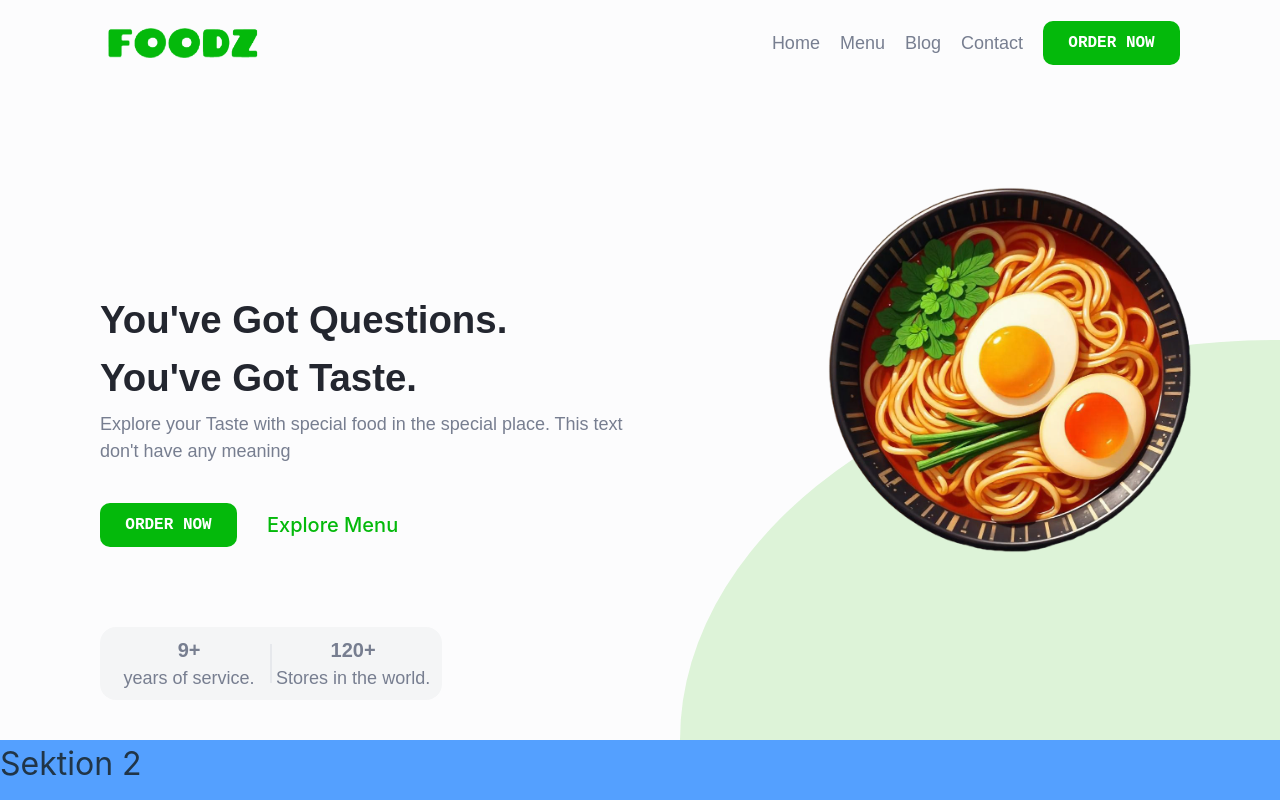
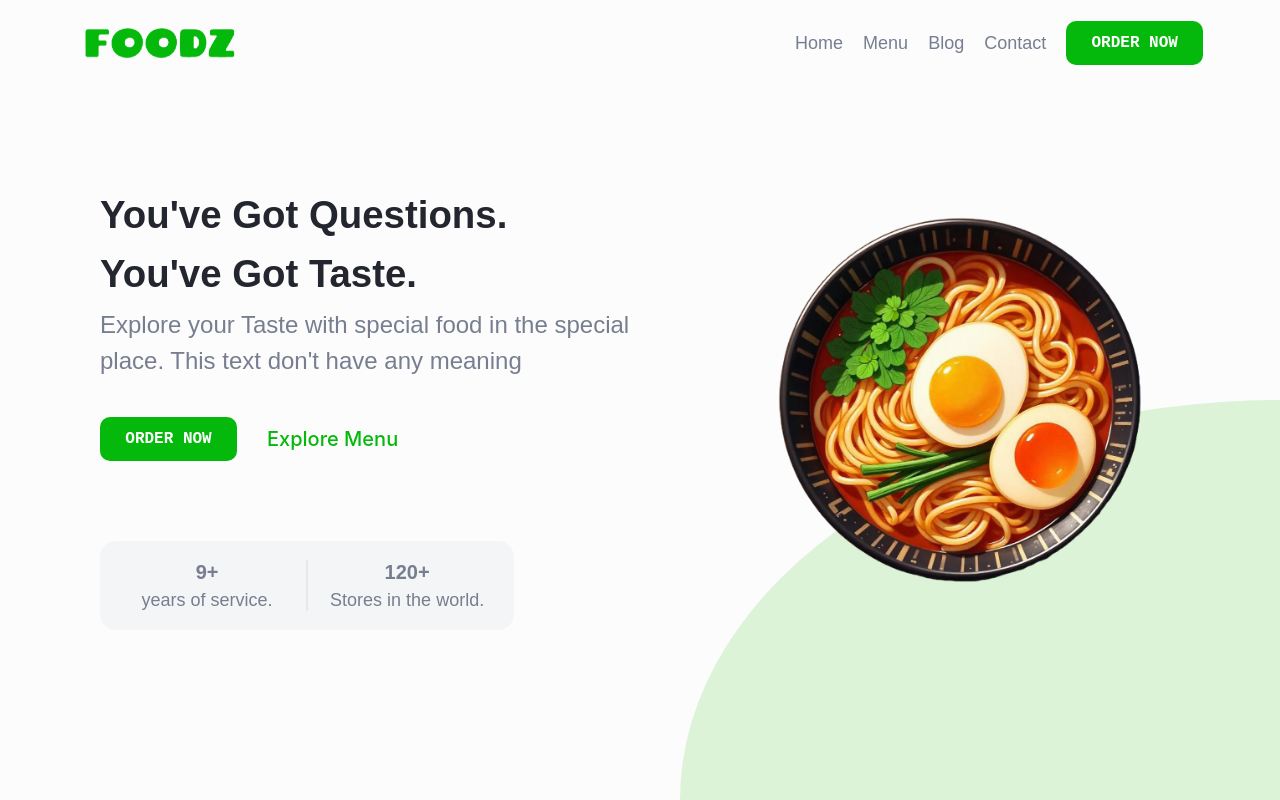
Before and after one commit to Fiffigelin/foodz-website, a React (Vite) app: page / in a window 1280 px wide. Built offline with nearby package versions, Linux system fonts and the light colour scheme; a web font is replaced by a local one.

Commit message:
fix: minor styling fixes and replace <nav> with a <header>

```diff
--- a/src/App.scss
+++ b/src/App.scss
@@ -11,99 +11,11 @@ body,
 	background-color: global.$background-color-white;
 	.container {
 		.section {
-			min-height: 92.5vh;
+			min-height: 100vh;
 			display: flex;
 			flex-direction: column;
 			font-size: 2rem;
 			transition: transform 2s ease-in-out;
 		}
-		.section:nth-child(2) {
-			background: #fcfcfd;
-		}
-		.section:nth-child(3) {
-			background: #54a0ff;
-		}
-		.section:nth-child(4) {
-			background: #1dd1a1;
-		}
-		.section:nth-child(5) {
-			background: #fdcb6e;
-		}
-		.section:nth-child(6) {
-			background: #a29bfe;
-		}
 	}
 }
-
-// #root {
-// 	overflow: hidden;
-// 	width: 100vw;
-// 	height: 100vh;
-
-// 	.container {
-// 		width: 100%;
-
-// 		.nav-container {
-// 			width: 100%;
-// 			height: 10%;
-// 			display: flex;
-// 			background-color: global.$background-color-white;
-// 			justify-content: space-between;
-// 			position: absolute;
-// 			padding: global.$space-8 0;
-// 			z-index: 9999;
-
-// 			.nav-left {
-// 				margin: global.$space-4 global.$space-8;
-// 				margin-left: global.$space-great;
-// 				display: flex;
-// 				align-self: center;
-// 				.nav-logo {
-// 					width: 200px;
-// 					height: 100%;
-// 					justify-self: center;
-// 				}
-// 			}
-
-// 			.nav-right {
-// 				margin: global.$space-4 global.$space-great;
-// 				display: flex;
-// 				flex-direction: row;
-// 				justify-content: space-between;
-// 				align-items: center;
-// 				gap: global.$space-16;
-// 				.nav-link {
-// 					cursor: pointer;
-// 					margin: global.$space-4;
-// 					color: global.$text-color-grey;
-// 					font-family: global.$text-font;
-// 					font-size: global.$font-18;
-// 				}
-// 			}
-// 		}
-// 		.section {
-// 			height: 90vh;
-// 			width: 100%;
-// 			display: flex;
-// 			flex-direction: column;
-// 			justify-content: space-between;
-// 			font-size: 2rem;
-// 			transition: transform 2s ease-in-out;
-// 		}
-// 		.section:nth-child(2) {
-// 			background: #fcfcfd;
-// 		}
-// 		.section:nth-child(3) {
-// 			background: #54a0ff;
-// 		}
-// 		.section:nth-child(4) {
-// 			background: #1dd1a1;
-// 		}
-// 		.section:nth-child(5) {
-// 			background: #fdcb6e;
-// 		}
-// 		.section:nth-child(6) {
-// 			background: #a29bfe;
-// 		}
-// 	}
-// }
--- a/src/components/navbar/navbar.scss
+++ b/src/components/navbar/navbar.scss
@@ -65,8 +65,8 @@
 		display: flex;
 
 		.nav-left {
-			// padding: global.$space-8;
-			margin-left: global.$space-40;
+			// margin-left: global.$space-40;
+			margin-left: clamp(8px, 6vw, 100px);
 			display: flex;
 			align-items: center;
 			flex-direction: row;
@@ -90,7 +90,8 @@
 			width: auto;
 			gap: global.$space-20;
 			padding-bottom: 0;
-			margin-right: global.$space-40;
+			margin-right: clamp(8px, 6vw, 100px);
+			// margin-right: global.$space-40;
 			.order-btn {
 				display: block;
 			}
@@ -105,7 +106,8 @@
 
 		.nav-left {
 			padding: global.$space-8;
-			margin-left: global.$space-great;
+			margin-left: clamp(8px, 6vw, 100px);
+			// margin-left: global.$space-great;
 			display: flex;
 			align-items: center;
 			flex-direction: row;
@@ -129,7 +131,8 @@
 			width: auto;
 			gap: global.$space-20;
 			padding-bottom: 0;
-			margin-right: global.$space-great;
+			margin-right: clamp(8px, 6vw, 100px);
+			// margin-right: global.$space-great;
 			.order-btn {
 				display: block;
 			}
--- a/src/components/navbar/navbar.tsx
+++ b/src/components/navbar/navbar.tsx
@@ -8,7 +8,7 @@ const Navbar = () => {
 	const [isMenuOpen, setMenuOpen] = useState(false);
 
 	return (
-		<nav className="nav-container">
+		<header className="nav-container">
 			<div className="nav-left">
 				<div className="nav-logo">
 					<img
@@ -33,7 +33,7 @@ const Navbar = () => {
 				<div className="nav-link">Contact</div>
 				<OrderNowButton />
 			</div>
-		</nav>
+		</header>
 	);
 };
 
--- a/src/pages/sections/hero/hero-section.scss
+++ b/src/pages/sections/hero/hero-section.scss
@@ -22,7 +22,7 @@
 
 			h1 {
 				color: global.$text-color-black;
-				font-size: clamp(1.5rem, 5vw, 2.5rem);
+				font-size: clamp(24px, 5vw, 72px);
 				font-family: global.$title-font;
 				margin: global.$space-4 0;
 			}
@@ -80,9 +80,9 @@
 
 		.hero-left {
 			text-align: left;
-			align-self: flex-end;
+			align-self: center;
 			align-items: start;
-			margin-left: global.$space-40;
+			margin-left: clamp(8px, 6vw, 40px);
 			margin-top: global.$space-20;
 			justify-items: start;
 			.hero-text {
@@ -91,7 +91,7 @@
 				}
 				p {
 					max-width: 100%;
-					font-size: global.$font-18;
+					font-size: global.$font-24;
 				}
 			}
 			.order-menu {
@@ -111,13 +111,13 @@
 				background-color: global.$background-color-grey;
 				border-radius: 16px;
 				padding: global.$space-8 global.$space-12;
-				margin-bottom: global.$space-40;
 				.stats-left,
 				.stats-right {
 					text-align: center;
+					margin: 8px 18px;
 					> h4 {
 						align-self: center;
-						font-size: global.$font-20;
+						font-size: clamp(16px, 2vw, 20px);
 						font-family: "Poppins", sans-serif;
 						color: global.$text-color-grey;
 						margin: 0;
@@ -125,7 +125,7 @@
 					> p {
 						font-family: "Poppins", sans-serif;
 						color: global.$text-color-grey;
-						font-size: global.$font-18;
+						font-size: clamp(10px, 1.5vw, 18px);
 						margin: 0;
 					}
 				}
@@ -143,11 +143,11 @@
 			justify-items: flex-end;
 			.main-img {
 				width: clamp(200px, 40vw, 350px);
-				align-self: last center;
+				align-self: center;
 				justify-self: center;
 				margin-bottom: 0;
 				margin-right: 0;
-				margin-left: 100px;
+				// margin-left: 100px;
 			}
 			.green-background {
 				width: clamp(400px, 50vw, 600px);
```
